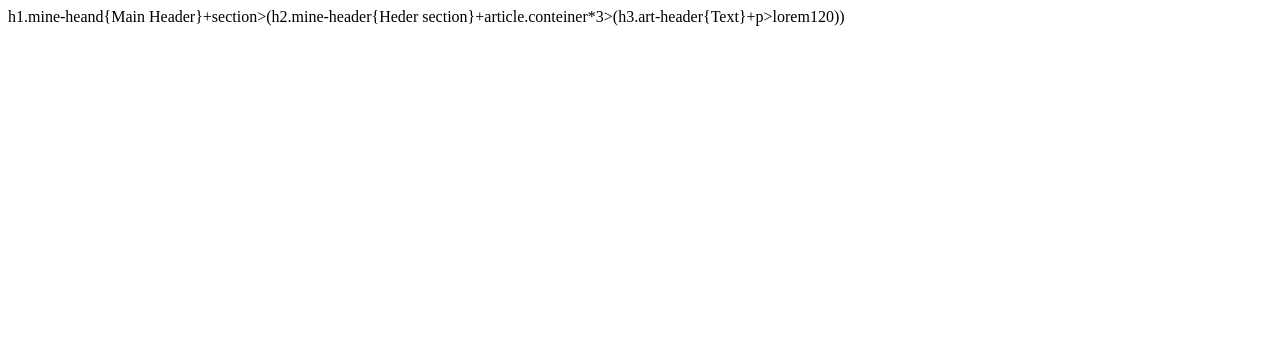
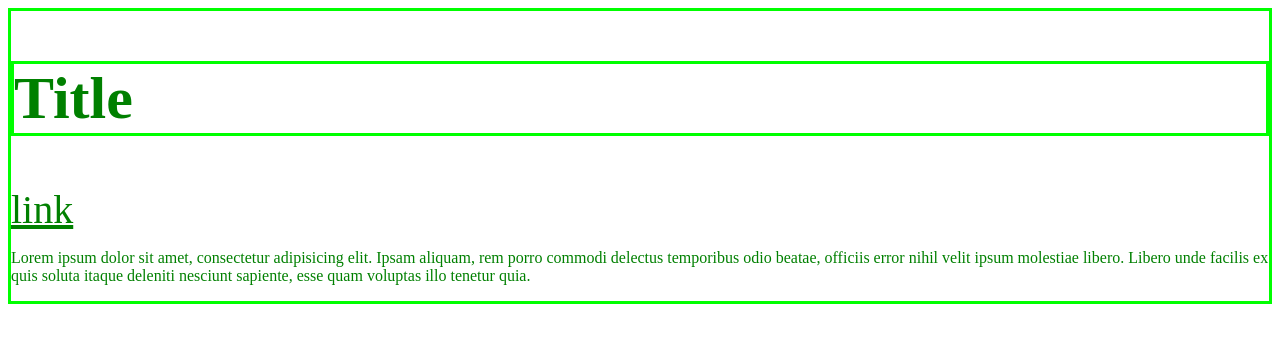
Before and after one commit to Hordiienko-93/Projecte-CSS-Html, a plain HTML site: page index.html in a window 1280 px wide. Drawn offline with Linux system fonts and the light colour scheme.

Commit message:
Example global

```diff
--- a/assets/css/style.css
+++ b/assets/css/style.css
@@ -0,0 +1,15 @@
+.main-article{
+  font-size: 40px;
+  border: 3px solid lime;
+  color: green;
+}
+.head-article{
+  border: inherit;
+}
+.content-article{
+  font-size: initial;
+
+}
+.link-article{
+  color: inherit;
+}
--- a/index.html
+++ b/index.html
@@ -11,8 +11,18 @@
 </head>
 
 <body>
+<article class="main-article">
+  <h1 class="head-article">Title</h1>
+  <a class="link-article" href="#">link</a>
+  <p class="content-article">Lorem ipsum dolor sit amet, consectetur adipisicing elit. Ipsam aliquam, rem porro commodi delectus temporibus odio beatae, officiis error nihil velit ipsum molestiae libero. Libero unde facilis ex quis soluta itaque deleniti nesciunt sapiente, esse quam voluptas illo tenetur quia.</p>
+</article>
 
-h1.mine-heand{Main Header}+section>(h2.mine-header{Heder section}+article.conteiner*3>(h3.art-header{Text}+p>lorem120))
+
+
+
+
+
+
 
 
 
```
